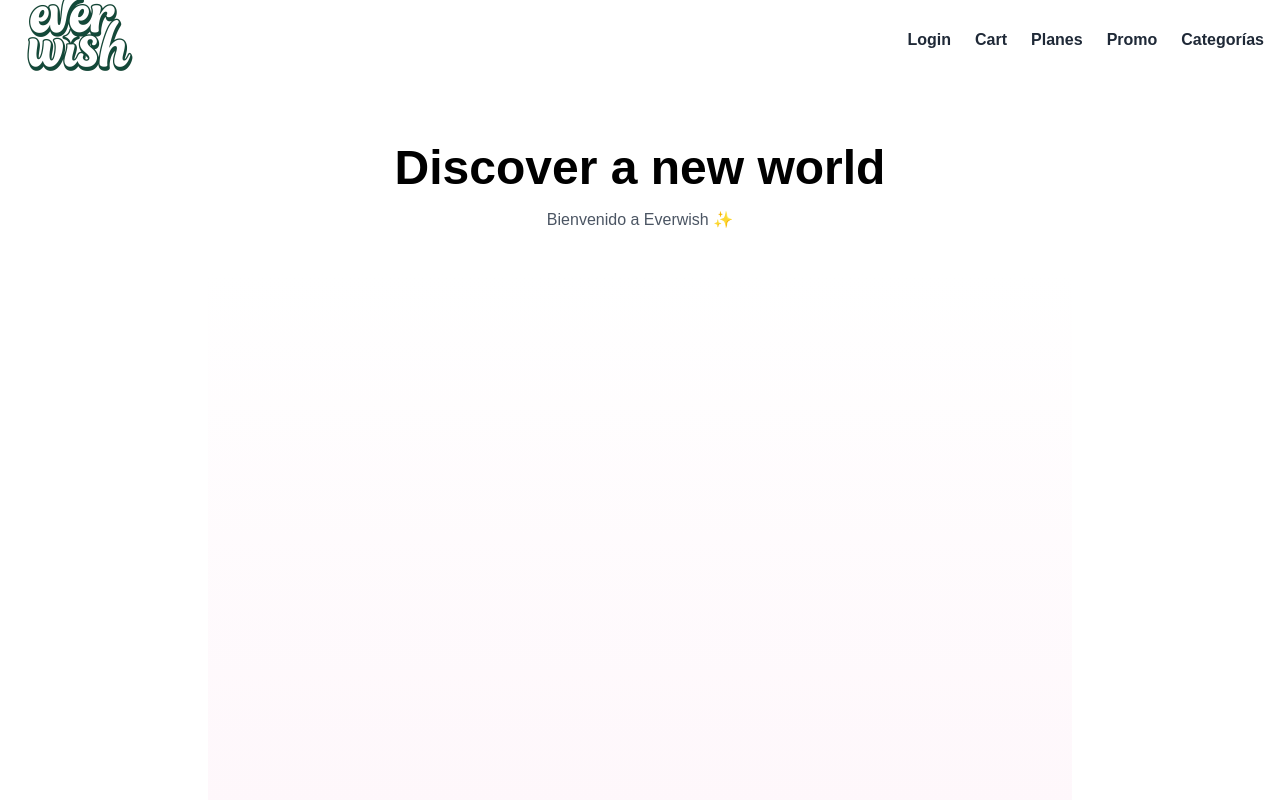
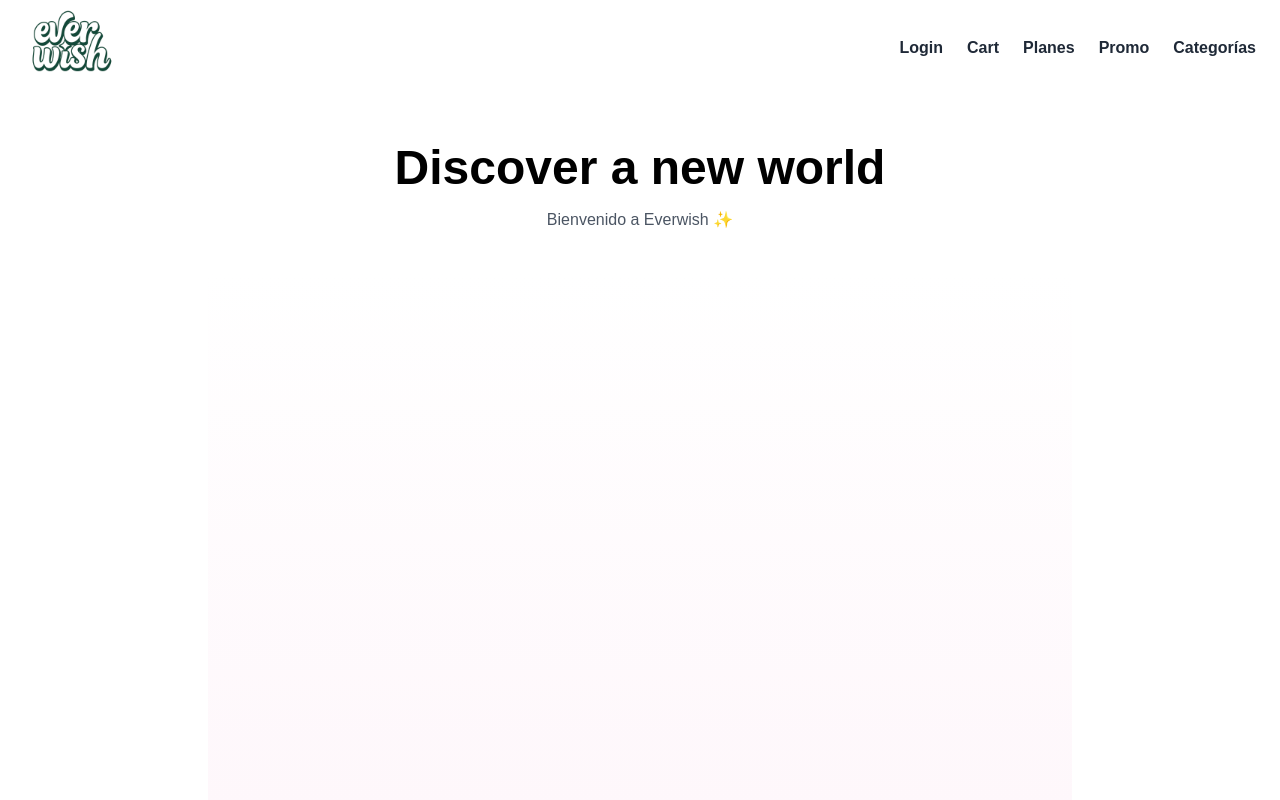
Before and after one commit to everwishhq-commits/EverWish, a Next.js app: page / in a window 1280 px wide. Shown: the top 800 px of the page. Built offline with nearby package versions, Linux system fonts and the light colour scheme.

Commit message:
Update header.js

```diff
--- a/app/components/header.js
+++ b/app/components/header.js
@@ -8,11 +8,7 @@ export default function Header() {
 
   useEffect(() => {
     const handleScroll = () => {
-      if (window.scrollY > 10) {
-        setIsScrolled(true);
-      } else {
-        setIsScrolled(false);
-      }
+      setIsScrolled(window.scrollY > 10);
     };
     window.addEventListener("scroll", handleScroll);
     return () => window.removeEventListener("scroll", handleScroll);
@@ -22,26 +18,28 @@ export default function Header() {
     <header
       className={`fixed top-0 left-0 w-full z-50 transition-all duration-500 ${
         isScrolled ? "h-14 shadow-md" : "h-20"
-      } bg-white flex items-center`}
+      } bg-white`}
     >
-      <div className="w-full max-w-7xl mx-auto flex flex-wrap items-center justify-between px-4">
+      <div className="w-full max-w-7xl mx-auto flex items-center justify-between px-3 md:px-6">
         {/* Logo */}
         <div
-          className={`flex-shrink-0 transition-all duration-500 ${
-            isScrolled ? "w-24" : "w-32"
+          className={`transition-all duration-500 ${
+            isScrolled ? "w-12" : "w-16 md:w-24"
           }`}
         >
           <Image
             src="/logo.png"
             alt="Everwish"
-            width={150}
-            height={80}
+            width={120}
+            height={60}
             className="object-contain w-full h-auto"
           />
         </div>
 
         {/* Menú */}
-        <nav className="flex flex-wrap justify-center gap-6 text-gray-800 font-bold text-sm md:text-base mt-2 md:mt-0">
+        <nav
+          className={`flex flex-wrap items-center gap-3 md:gap-6 text-gray-800 font-bold text-xs md:text-base transition-all duration-500`}
+        >
           <Link href="/login">Login</Link>
           <Link href="/cart">Cart</Link>
           <Link href="/planes">Planes</Link>
```
